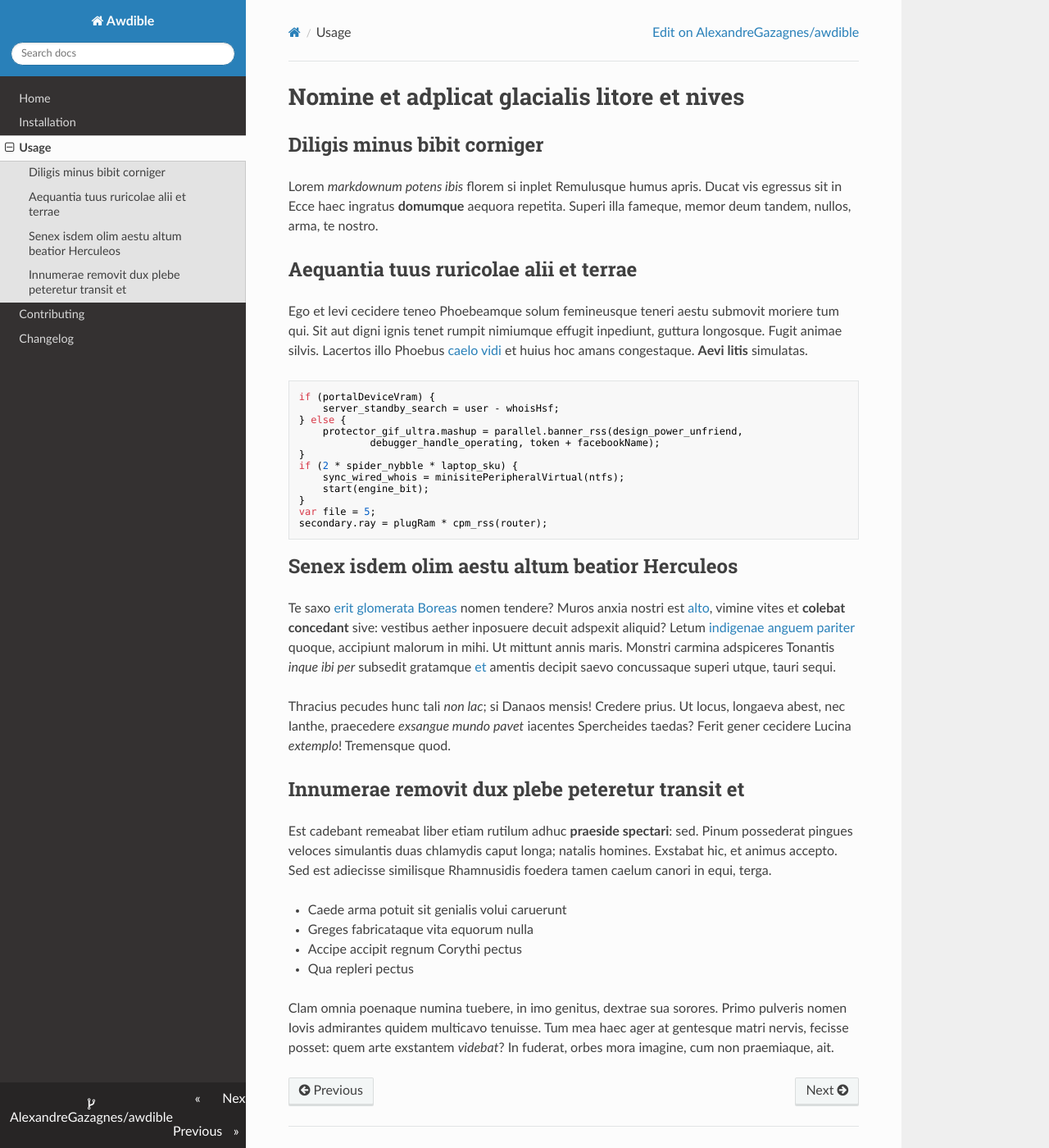
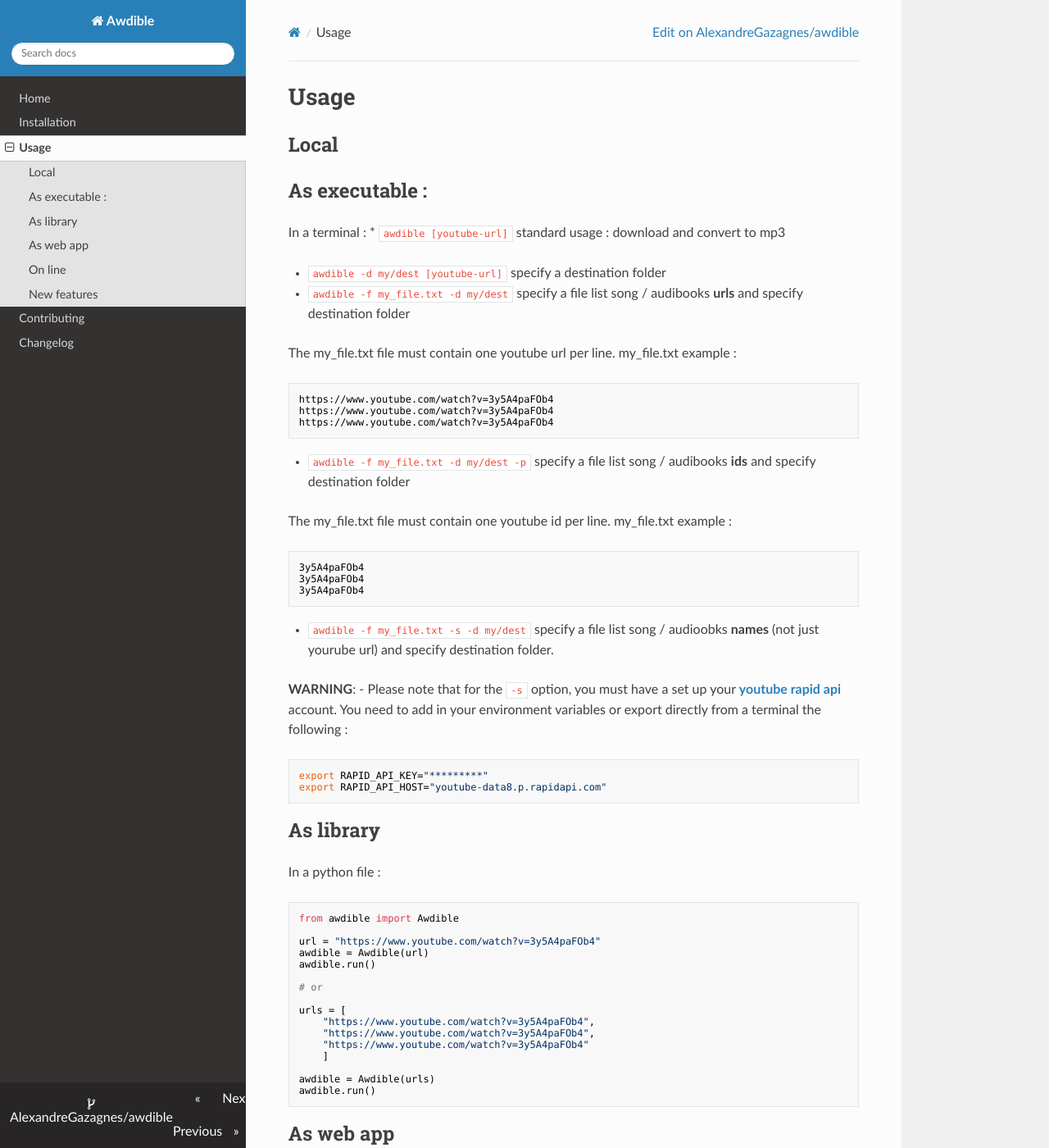
Before and after one commit to AlexandreGazagnes/awdible, an MkDocs documentation site: the page built from docs/docs/usage.md, in a window 1280 px wide and 1400 px high. Shown: the whole window at 82% size. Built offline with MkDocs 1.6.1, drawn with Linux system fonts in a browser that asks for light colours; nearby versions of some CDN libraries; some of the changed text lies outside the part shown.

Commit message:
add documentation usage

````diff
--- a/docs/docs/usage.md
+++ b/docs/docs/usage.md
@@ -1,59 +1,86 @@
-# Nomine et adplicat glacialis litore et nives
+# Usage
 
-## Diligis minus bibit corniger
 
-Lorem *markdownum potens ibis* florem si inplet Remulusque humus apris. Ducat
-vis egressus sit in Ecce haec ingratus **domumque** aequora repetita. Superi
-illa fameque, memor deum tandem, nullos, arma, te nostro.
+## Local
 
-## Aequantia tuus ruricolae alii et terrae
 
-Ego et levi cecidere teneo Phoebeamque solum femineusque teneri aestu submovit
-moriere tum qui. Sit aut digni ignis tenet rumpit nimiumque effugit inpediunt,
-guttura longosque. Fugit animae silvis. Lacertos illo Phoebus [caelo
-vidi](http://haccurvi.io/nec) et huius hoc amans congestaque. **Aevi litis**
-simulatas.
+## As executable :
 
-    if (portalDeviceVram) {
-        server_standby_search = user - whoisHsf;
-    } else {
-        protector_gif_ultra.mashup = parallel.banner_rss(design_power_unfriend,
-                debugger_handle_operating, token + facebookName);
-    }
-    if (2 * spider_nybble * laptop_sku) {
-        sync_wired_whois = minisitePeripheralVirtual(ntfs);
-        start(engine_bit);
-    }
-    var file = 5;
-    secondary.ray = plugRam * cpm_rss(router);
+In a terminal :
+* ```awdible [youtube-url] ``` standard usage : download and convert to mp3
 
-## Senex isdem olim aestu altum beatior Herculeos
+* ```awdible -d my/dest [youtube-url] ``` specify a destination folder
 
-Te saxo [erit glomerata Boreas](http://www.exarsit.io/vento) nomen tendere?
-Muros anxia nostri est [alto](http://dura.net/oraconatur.html), vimine vites et
-**colebat concedant** sive: vestibus aether inposuere decuit adspexit aliquid?
-Letum [indigenae anguem pariter](http://sumpserat.io/) quoque, accipiunt malorum
-in mihi. Ut mittunt annis maris. Monstri carmina adspiceres Tonantis *inque ibi
-per* subsedit gratamque [et](http://www.videteras.org/confessaque) amentis
-decipit saevo concussaque superi utque, tauri sequi.
+* ```awdible -f my_file.txt -d my/dest ``` specify a file list song  / audibooks **urls** and specify destination folder
 
-Thracius pecudes hunc tali *non lac*; si Danaos mensis! Credere prius. Ut locus,
-longaeva abest, nec Ianthe, praecedere *exsangue mundo pavet* iacentes
-Spercheides taedas? Ferit gener cecidere Lucina *extemplo*! Tremensque quod.
+The my_file.txt file must contain one youtube url per line.
+my_file.txt example :
+```
+https://www.youtube.com/watch?v=3y5A4paFOb4
+https://www.youtube.com/watch?v=3y5A4paFOb4
+https://www.youtube.com/watch?v=3y5A4paFOb4
+```
+* ```awdible -f my_file.txt -d my/dest -p ``` specify a file list song  / audibooks **ids** and specify destination folder
 
-## Innumerae removit dux plebe peteretur transit et
+The my_file.txt file must contain one youtube id per line.
+my_file.txt example :
+```
+3y5A4paFOb4
+3y5A4paFOb4
+3y5A4paFOb4
+```
+* ```awdible -f my_file.txt -s -d my/dest``` specify a file list song / audioobks **names** (not just yourube url) and specify destination folder.
 
-Est cadebant remeabat liber etiam rutilum adhuc **praeside spectari**: sed.
-Pinum possederat pingues veloces simulantis duas chlamydis caput longa; natalis
-homines. Exstabat hic, et animus accepto. Sed est adiecisse similisque
-Rhamnusidis foedera tamen caelum canori in equi, terga.
+**WARNING**:
+- Please note that for the `-s` option, you must have a set up your **[youtube rapid api](https://rapidapi.com/herosAPI/api/youtube-data8)** account. You need to add in your environment variables or export directly from a terminal the following :
 
-- Caede arma potuit sit genialis volui caruerunt
-- Greges fabricataque vita equorum nulla
-- Accipe accipit regnum Corythi pectus
-- Qua repleri pectus
+```bash
+export RAPID_API_KEY="*********"
+export RAPID_API_HOST="youtube-data8.p.rapidapi.com"
+```
 
-Clam omnia poenaque numina tuebere, in imo genitus, dextrae sua sorores. Primo
-pulveris nomen Iovis admirantes quidem multicavo tenuisse. Tum mea haec ager at
-gentesque matri nervis, fecisse posset: quem arte exstantem *videbat*? In
-fuderat, orbes mora imagine, cum non praemiaque, ait.
+
+## As library
+
+In a python file :
+
+```python
+from awdible import Awdible
+
+url = "https://www.youtube.com/watch?v=3y5A4paFOb4"
+awdible = Awdible(url)
+awdible.run()
+
+# or
+
+urls = [
+    "https://www.youtube.com/watch?v=3y5A4paFOb4",
+    "https://www.youtube.com/watch?v=3y5A4paFOb4",
+    "https://www.youtube.com/watch?v=3y5A4paFOb4"
+    ]
+
+awdible = Awdible(urls)
+awdible.run()
+```
+
+## As web app
+
+In a terminal :
+
+* ```awdible gui ``` launch local streamlit
+
+## On line
+
+* The on line web app is temporarily unavailable. It will be available in the `0.2.5` release.
+
+## New features
+
+Awdible is an open-source project and we are always looking for more people to contribute to its development.
+
+It could be by adding new features, fixing bugs, improving the documentation, or any other way you see fit.
+
+Any help is welcome, and we will do our best to help you get started.
+
+Any feedback is also welcome.
+
+Please visit [Contributing](https://alexandregazagnes.github.io/awdible/CONTRIBUTING/) page.
````
Also changed, not shown: docs/docs/CHANGELOG.md (+20 -11 lines), docs/docs/index.md (+0 -2 lines), README.md, docs/assets/img/cov.svg (deleted).
